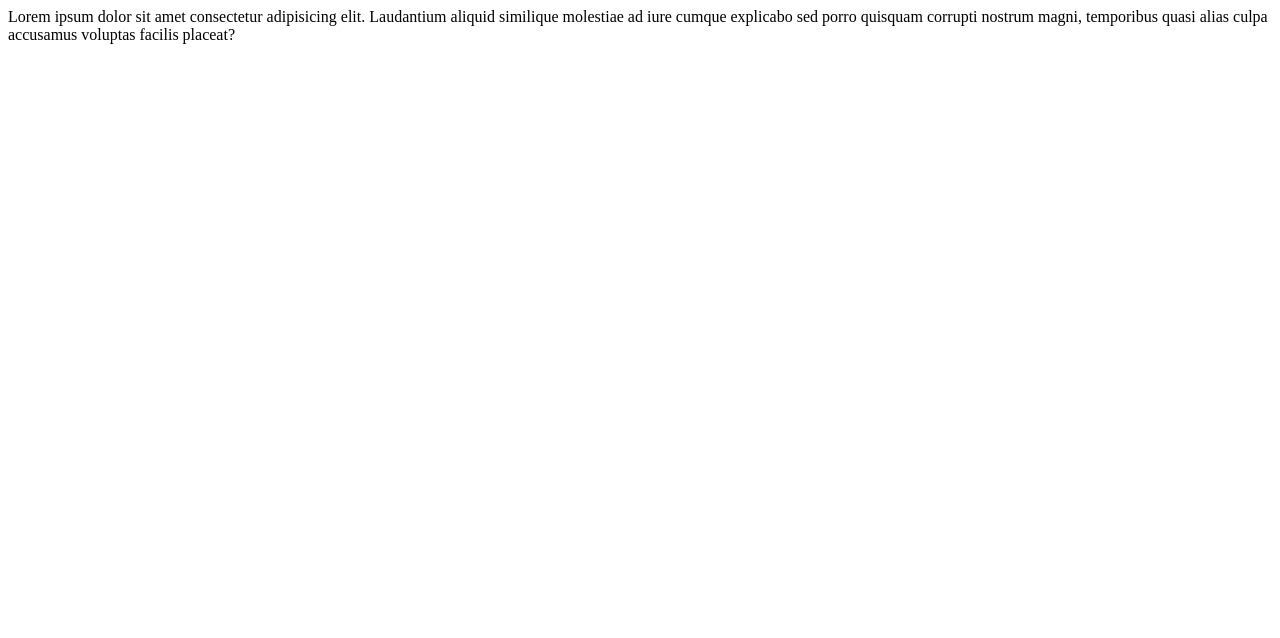
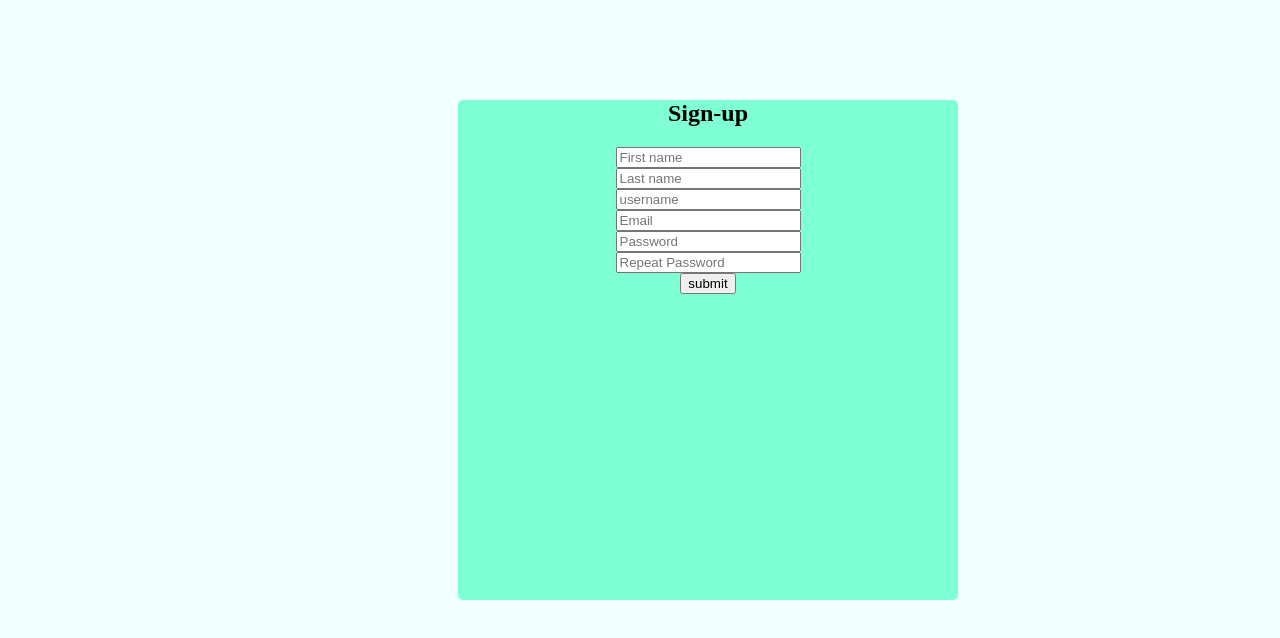
Before and after one commit to Keccweb/start-up, a plain HTML site: page index.html in a window 1280 px wide. Drawn offline with nearby package versions, Linux system fonts and the light colour scheme.

Commit message:
created the sign up interface

```diff
--- a/index.html
+++ b/index.html
@@ -5,10 +5,19 @@
     <meta http-equiv="X-UA-Compatible" content="IE=edge">
     <meta name="viewport" content="width=device-width, initial-scale=1.0">
     <title>Hello world</title>
+    <link rel="stylesheet" href="https://cdn.jsdelivr.net/npm/bootstrap-icons@1.8.3/font/bootstrap-icons.css">
+    <link rel="stylesheet" href="stylesheet.css">
 </head>
 <body>
-    Lorem ipsum dolor sit amet consectetur adipisicing elit.
-    Laudantium aliquid similique molestiae ad iure cumque explicabo sed porro quisquam corrupti nostrum magni,
-    temporibus quasi alias culpa accusamus voluptas facilis placeat?
+    <form action="" method="post">
+        <h2>Sign-up</h2>
+        <input type="text" placeholder="First name" class="bi bi-person" required="required"><br>
+        <input type="text" placeholder="Last name" class="bi bi-person" required="required"><br>
+        <input type="text" placeholder="username" class="bi bi-person" required="required"><br>
+        <input type="text" placeholder="Email" class="bi bi-person" required="required"><br>
+        <input type="text" placeholder="Password" class="bi bi-person" required="required"><br>
+        <input type="text" placeholder="Repeat Password" class="bi bi-person" required="required"><br>
+        <button>submit</button><br>
+    </form>
 </body>
 </html>
--- a/stylesheet.css
+++ b/stylesheet.css
@@ -0,0 +1,14 @@
+body{
+    background-color: azure;
+    background: ;
+}
+form{
+    background-color: aquamarine;
+    height: 500px;
+    width: 500px;
+    border-radius: 5px;
+    margin-left: 450px;
+    margin-top: 100px;
+	text-align: center;
+
+}
```
